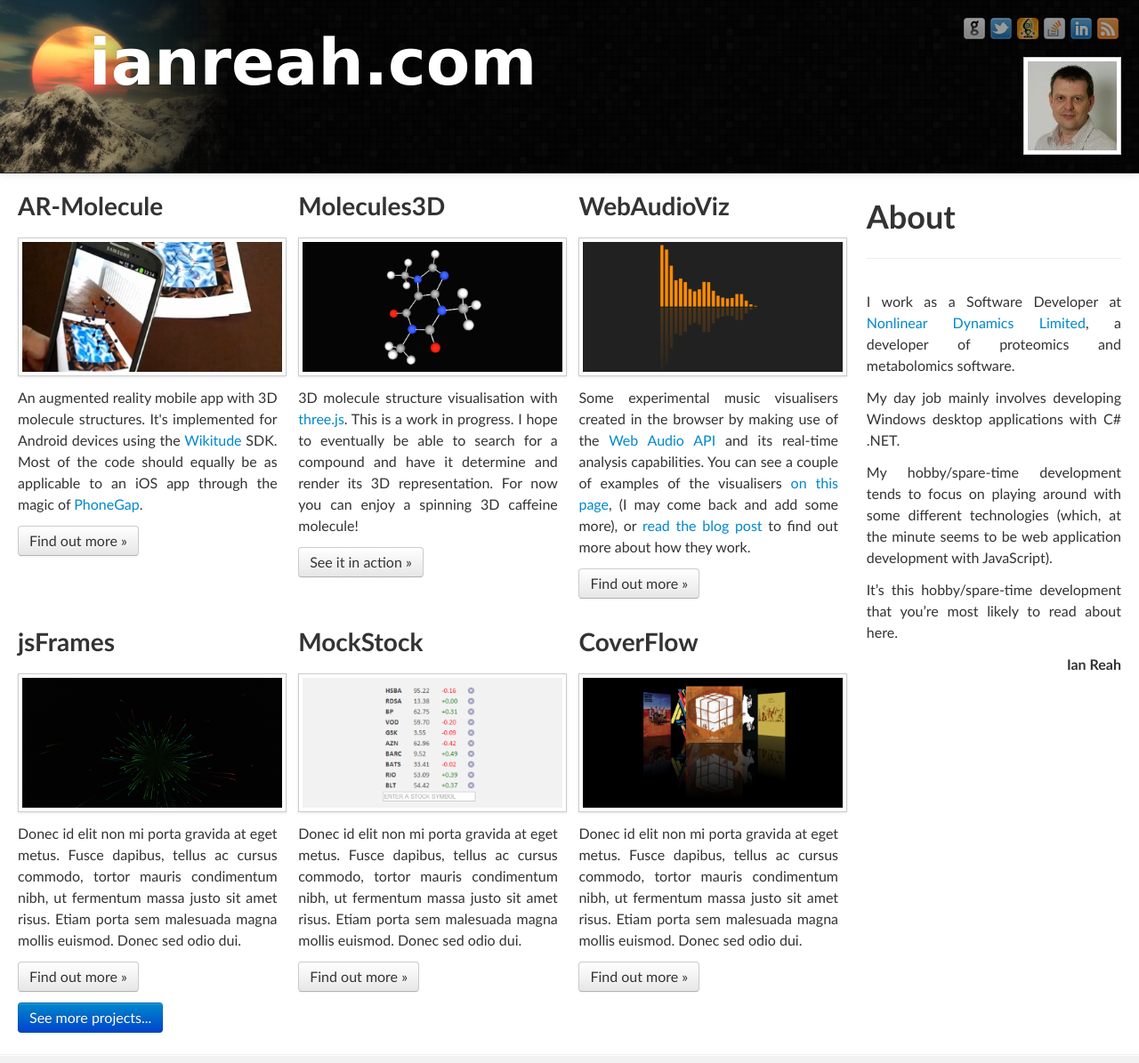
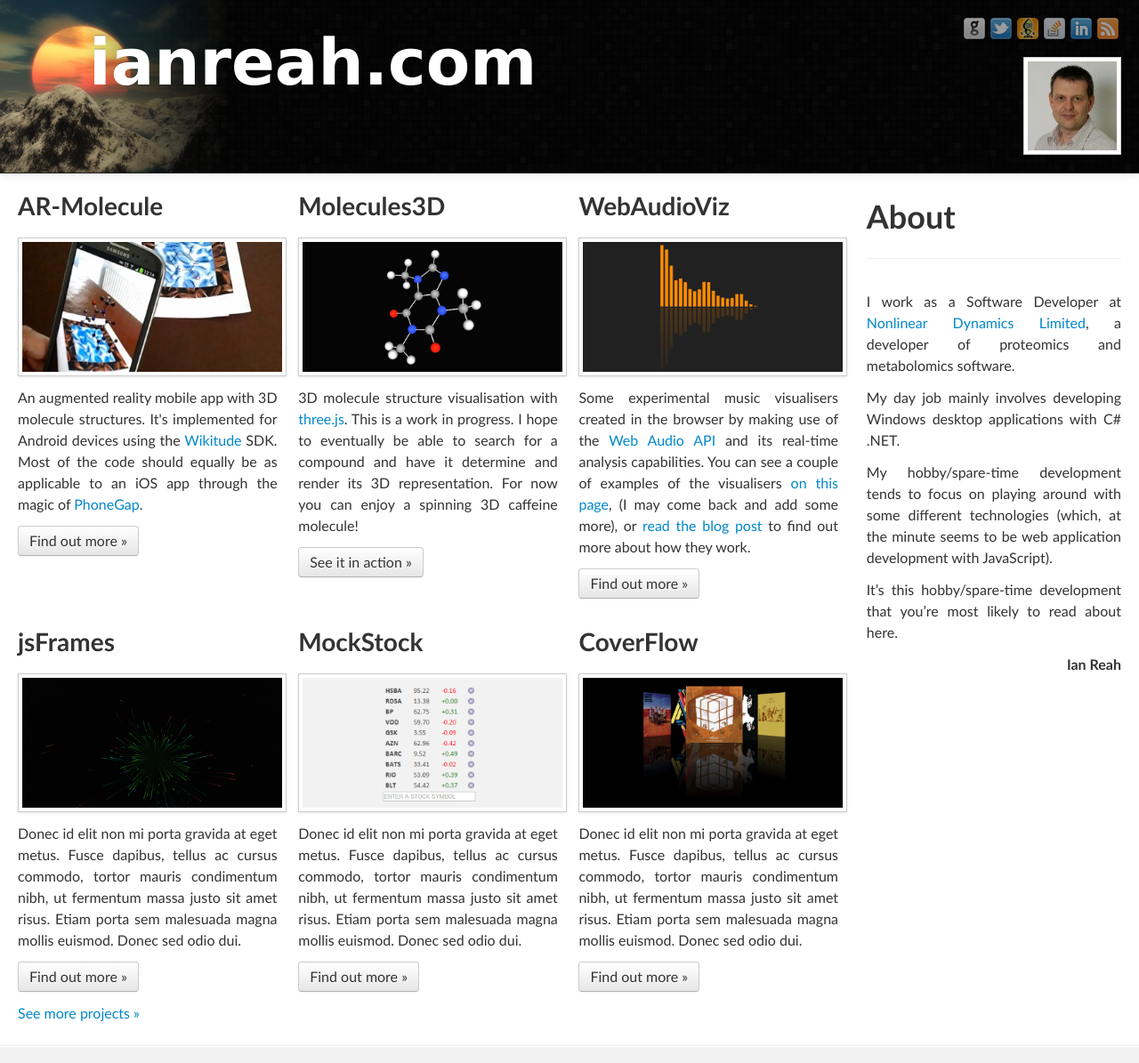
Before and after one commit to ianreah/bootstrap-playground, a Jekyll site: the page built from index.html, in a window 1280 px wide, cut to the strip 0-1195 px from the top of the page. Shown: the whole strip at 89% size. Built offline with Jekyll 4.4.1, drawn with Linux system fonts in a browser that asks for light colours; some of the changed lines change nothing that is shown.

Commit message:
Animate the scroll into view when expanding projects
...also make it a link not a button

```diff
--- a/index.html
+++ b/index.html
@@ -94,10 +94,6 @@
 </div>
 
 <!-- collapse the rest of the projects -->
-<button type="button" id="toggleButton" class="btn btn-primary" data-toggle="collapse" data-target="#moreProjects">
-  See more projects...
-</button>
-
 <div id="moreProjects" class="collapse">
   {% for project in page.theRest %}
     {% assign column = forloop.index0 | modulo:3 %}
@@ -120,15 +116,25 @@
   {% endif %}
 </div>
 
+<a href="javascript:void(0)" id="toggleLink" data-toggle="collapse" data-target="#moreProjects">
+  See more projects &raquo;
+</a>
+
 <script>
   $(function () {
-    var $toggleButton = $("#toggleButton");
+    var $toggleLink = $("#toggleLink");
     $("#moreProjects").bind('shown', function () {
-      this.scrollIntoView();
-      $toggleButton.text("Hide projects...");
+      var topleft = $(this).offset();
+
+      $('html, body').animate({
+        scrollTop: topleft.top,
+        scrollLeft: topleft.left
+      });
+
+      $toggleLink.html("\u00ab See fewer projects");
     })
     .bind('hidden', function () {
-      $toggleButton.text("See more projects...");
+      $toggleLink.html("See more projects \u00bb");
     });
   });
 </script>
```
